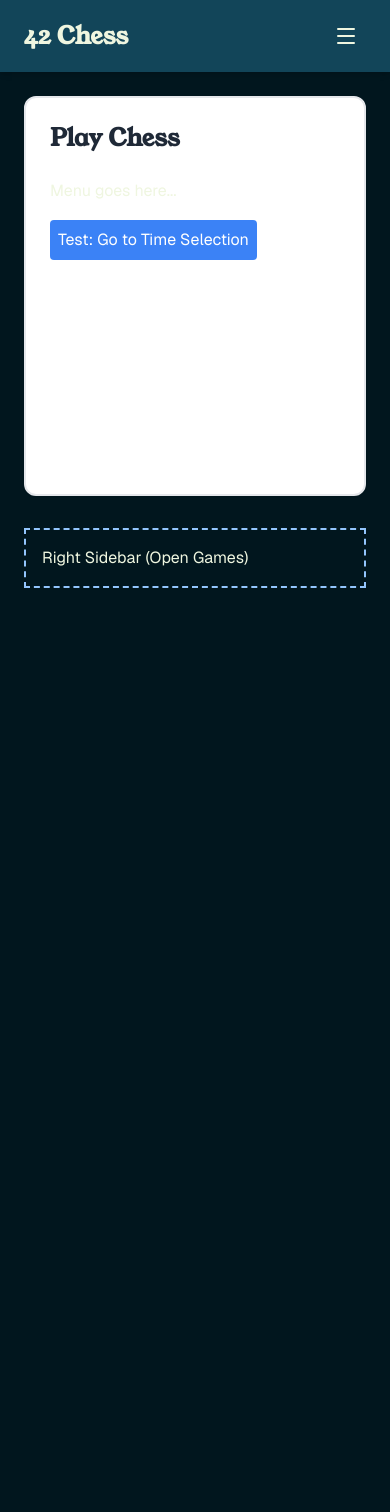
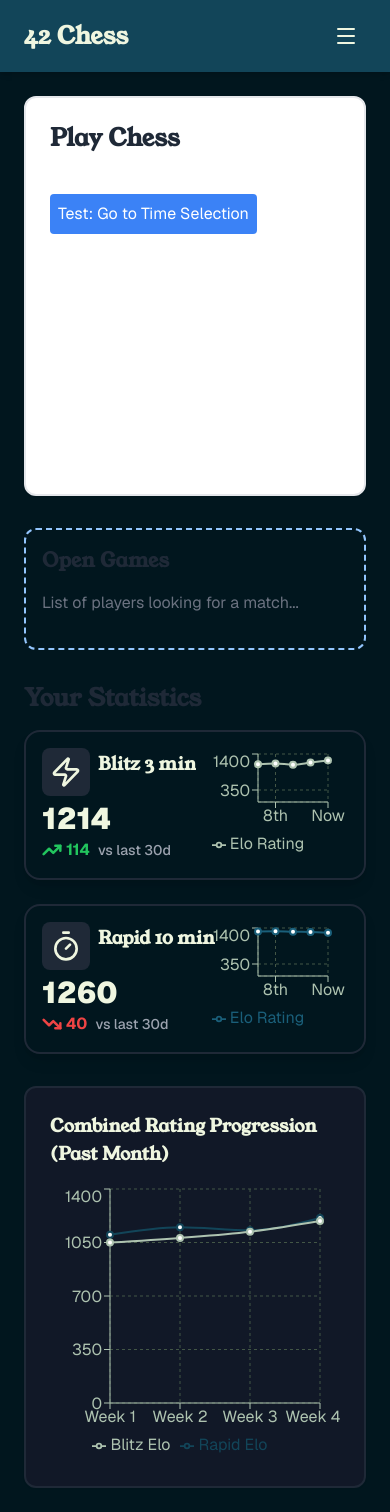
Before and after one commit to LilBoooopp/transcendence, a React (Create React App) app in the folder frontend/: page /dashboard in a window 390 px wide. Before the commit the page ends 844 px from the top, so only its background shows below. Built offline with nearby package versions, Linux system fonts and the light colour scheme; the HTML template or start-up script is replaced by a standard one.

Commit message:
in progress aded first iterations of game mode stats tile and line chart

```diff
--- a/frontend/package.json
+++ b/frontend/package.json
@@ -22,6 +22,7 @@
     "react-icons": "^4.10.0",
     "react-router-dom": "^6.14.0",
     "react-scripts": "^5.0.1",
+    "recharts": "^3.8.0",
     "socket.io-client": "^4.6.0",
     "tailwindcss": "^3.3.0",
     "typescript": "^4.9.5"
--- a/frontend/src/SamplePages/WireframeDashboard.tsx
+++ b/frontend/src/SamplePages/WireframeDashboard.tsx
@@ -1,52 +1,125 @@
-import React, { useState } from 'react'; // 1. Import useState
+import React, { useState } from 'react';
+import { Zap, Timer } from 'lucide-react';
+import { LineChart } from '../components/charts/LineChart';
+import { GameModeStatsCard } from '../components/GameModeStatsCard';
+import themeColors from '../themeColors';
 
+// --- 1. DUMMY DATA ---
+const myRatingData = [
+  { date: 'Week 1', rapid: 1100, blitz: 1050 },
+  { date: 'Week 2', rapid: 1150, blitz: 1080 },
+  { date: 'Week 3', rapid: 1130, blitz: 1120 },
+  { date: 'Week 4', rapid: 1210, blitz: 1190 },
+];
+
+const blitzHistory = [
+  { date: '1st', rating: 1100 },
+  { date: '8th', rating: 1120 },
+  { date: '15th', rating: 1090 },
+  { date: '22nd', rating: 1150 },
+  { date: 'Now', rating: 1214 },
+];
+
+const rapidHistory = [
+  { date: '1st', rating: 1300 },
+  { date: '8th', rating: 1305 },
+  { date: '15th', rating: 1290 },
+  { date: '22nd', rating: 1285 },
+  { date: 'Now', rating: 1260 },
+];
+
+
+const StatsView = () => {
+  return (
+    <div className="flex flex-col gap-6 w-full">
+      {/* Blitz Card */}
+      <GameModeStatsCard
+        title="Blitz 3 min"
+        icon={<Zap size={32} />}
+        currentRating={1214}
+        ratingDelta={+114}
+        chartData={blitzHistory}
+        chartColor={themeColors.accent.DEFAULT}
+      />
+
+      {/* Rapid Card */}
+      <GameModeStatsCard
+        title="Rapid 10 min"
+        icon={<Timer size={32} />}
+        currentRating={1260}
+        ratingDelta={-40}
+        chartData={rapidHistory}
+        chartColor={themeColors.primary.hover}
+      />
+    </div>
+  );
+};
+
+// --- 3. MAIN DASHBOARD COMPONENT ---
 const WireframeDashboard = () => {
-  // 2. STATE: This is our memory.
-  // 'view' is the current value (starts as 'menu').
-  // 'setView' is the function we use to change it.
   const [view, setView] = useState<'menu' | 'time-selection'>('menu');
 
   return (
+    <div className="flex flex-col gap-8">
+
+      {/* TOP SECTION: Play Menu & Open Games */}
       <div className="grid grid-cols-1 lg:grid-cols-3 gap-8">
 
-      {/* LEFT COLUMN: This is the dynamic part that changes! */}
+        {/* LEFT COLUMN: The dynamic play menu */}
         <div className="lg:col-span-2">
           <div className="bg-white p-6 rounded-xl shadow-sm border-2 border-gray-200 min-h-[400px]">
-
-          {/* 3. LOGIC: If view is 'menu', show the Menu. */}
             {view === 'menu' && (
               <div>
                 <h2 className="text-2xl font-bold mb-6 text-gray-800">Play Chess</h2>
-              {/* We will build the Menu buttons here in Step 2 */}
-              <p>Menu goes here...</p>
-              <button onClick={() => setView('time-selection')} className="bg-blue-500 text-white p-2 rounded">
+                <button onClick={() => setView('time-selection')} className="bg-blue-500 text-white p-2 rounded mt-4">
                   Test: Go to Time Selection
                 </button>
               </div>
             )}
 
-          {/* 4. LOGIC: If view is 'time-selection', show the Time Controls. */}
             {view === 'time-selection' && (
               <div>
                 <button onClick={() => setView('menu')} className="text-gray-500 hover:text-black mb-4">
                   ← Back
                 </button>
                 <h2 className="text-2xl font-bold mb-6 text-gray-800">Choose Time Control</h2>
-              {/* We will build the Time buttons here in Step 3 */}
-              <p>Time controls go here...</p>
               </div>
             )}
-
           </div>
         </div>
 
-      {/* RIGHT COLUMN: This stays the same (Open Games) */}
-      <div className="lg:col-span-1 border-2 border-dashed border-blue-300 p-4">
-        Right Sidebar (Open Games)
+        {/* RIGHT COLUMN: Open Games */}
+        <div className="lg:col-span-1 border-2 border-dashed border-blue-300 p-4 rounded-xl">
+          <h3 className="text-xl font-bold text-gray-800 mb-4">Open Games</h3>
+          <p className="text-gray-500">List of players looking for a match...</p>
+        </div>
       </div>
 
+      {/* BOTTOM SECTION: Statistics Dashboard */}
+      <div className="w-full">
+        <h2 className="text-2xl font-bold mb-4 text-gray-800">Your Statistics</h2>
+
+        {/* We just drop our local component right here! */}
+        <StatsView />
+
+        {/* We can also keep the old combined LineChart right below it if you want to see both! */}
+        <div className="bg-gray-900 p-6 rounded-xl shadow-sm border-2 border-gray-800 mt-8">
+          <LineChart
+            title="Combined Rating Progression (Past Month)"
+            data={myRatingData}
+            xAxisKey="date"
+            height={350}
+            series={[
+              { dataKey: 'rapid', name: 'Rapid Elo', color: themeColors.primary.DEFAULT },
+              { dataKey: 'blitz', name: 'Blitz Elo', color: themeColors.accent.DEFAULT }
+            ]}
+          />
+        </div>
+
+      </div>
     </div>
   );
 };
 
+// We only EXPORT the main Dashboard component, so App.tsx can use it.
 export default WireframeDashboard;
--- /dev/null
+++ b/frontend/src/components/GameModeStatsCard.tsx
@@ -0,0 +1,67 @@
+// frontend/src/components/GameModeStatsCard.tsx
+import React from 'react';
+import { LineChart } from './charts/LineChart';
+import { StatTrend } from './StatTrend';
+import themeColors from '../themeColors';
+
+interface GameModeStatsCardProps {
+  title: string;
+  icon: React.ReactNode;
+  currentRating: number;
+  ratingDelta: number;
+  chartData: any[];
+  chartColor?: string;
+}
+
+export const GameModeStatsCard: React.FC<GameModeStatsCardProps> = ({
+  title,
+  icon,
+  currentRating,
+  ratingDelta,
+  chartData,
+  chartColor = themeColors.primary.DEFAULT
+}) => {
+  return (
+    <div className="bg-background-dark border-2 border-gray-800 rounded-2xl p-4 flex flex-row items-center gap-4 shadow-lg w-full">
+
+      {/* Left Column: Icon and Stats */}
+      {/* shrink-0 prevents this column from getting squished by the chart on very small screens */}
+      <div className="flex flex-col justify-center items-start w-[140px] sm:w-1/3 shrink-0">
+
+        {/* Title & Icon */}
+        <div className="flex items-center gap-2 mb-2">
+          {/* Reduced padding from p-3 to p-2 and rounded-xl to rounded-lg */}
+          <div className="text-accent-DEFAULT p-2 bg-gray-800 rounded-lg">
+            {icon}
+          </div>
+          {/* Reduced text size from text-2xl to text-lg */}
+          <h3 className="text-lg font-heading font-bold text-text-default truncate">{title}</h3>
+        </div>
+
+        {/* Rating & Trend */}
+        <div className="flex flex-col items-start">
+          {/* Adjusted to a reasonable size (text-3xl) instead of 5xl */}
+          <span className="text-3xl font-body font-black text-text-default leading-none">
+            {currentRating}
+          </span>
+          {/* Shortened the label slightly so it fits better on narrow mobile screens */}
+          <StatTrend delta={ratingDelta} label="vs last 30d" />
+        </div>
+      </div>
+
+      {/* Right Column: The Line Chart */}
+      {/* Removed the large min-h-[220px] and forced a much shorter height (h-28 = 112px) */}
+      <div className="flex-grow w-full h-28">
+        <LineChart
+          data={chartData}
+          xAxisKey="date"
+          height="100%"
+          series={[
+            { dataKey: 'rating', name: 'Elo Rating', color: chartColor }
+          ]}
+        />
+      </div>
+
+    </div>
+  );
+};
--- /dev/null
+++ b/frontend/src/components/StatTrend.tsx
@@ -0,0 +1,36 @@
+// frontend/src/components/StatTrend.tsx
+import React from 'react';
+import { TrendingUp, TrendingDown, Minus } from 'lucide-react';
+
+interface StatTrendProps {
+  delta: number;      // The change in value (e.g., 24, -12, 0)
+  label?: string;     // Optional text to show next to it (e.g., "this week")
+}
+
+export const StatTrend: React.FC<StatTrendProps> = ({ delta, label }) => {
+  const isPositive = delta > 0;
+  const isNegative = delta < 0;
+
+  // Set default colors (Neutral)
+  let colorClass = 'text-gray-500';
+  let Icon = Minus;
+
+  // Change based on the delta value
+  if (isPositive) {
+    colorClass = 'text-green-500'; // Or use your themeColors.accent.DEFAULT
+    Icon = TrendingUp;
+  } else if (isNegative) {
+    colorClass = 'text-red-500';
+    Icon = TrendingDown;
+  }
+
+  return (
+    <div className="flex items-center gap-2 mt-1">
+      <div className={`flex items-center gap-1 font-bold ${colorClass}`}>
+        <Icon size={20} strokeWidth={3} />
+        <span>{Math.abs(delta)}</span> {/* Math.abs hides the minus sign so the arrow does the talking */}
+      </div>
+      {label && <span className="text-gray-400 text-sm font-medium">{label}</span>}
+    </div>
+  );
+};
--- /dev/null
+++ b/frontend/src/components/charts/LineChart.tsx
@@ -0,0 +1,56 @@
+// frontend/src/components/charts/LineChart.tsx
+import React from 'react';
+import {
+  LineChart as RechartsLineChart,
+  Line, XAxis, YAxis, CartesianGrid, Tooltip, Legend, ResponsiveContainer,
+} from 'recharts';
+import { BaseChartProps } from './types';
+import themeColors from '../../themeColors'; // Adjust path if needed
+
+export const LineChart: React.FC<BaseChartProps> = ({
+  data, xAxisKey, series, height = 300, title
+}) => {
+
+  return (
+    <div className="w-full flex flex-col" style={{ height }}>
+      {/* Used your Tailwind class text-text-default here */}
+      {title && <h3 className="text-lg font-semibold text-text-default mb-4">{title}</h3>}
+
+      <ResponsiveContainer width="100%" height="100%">
+        <RechartsLineChart data={data} margin={{ top: 5, right: 20, left: 0, bottom: 5 }}>
+
+          {/* Grid styled with your Secondary CD color */}
+          <CartesianGrid strokeDasharray="3 3" stroke={themeColors.secondary.DEFAULT} />
+
+          {/* Axes styled with your Accent CD color */}
+          <XAxis dataKey={xAxisKey} stroke={themeColors.accent.DEFAULT} />
+          <YAxis stroke={themeColors.accent.DEFAULT} />
+
+          {/* Tooltip styled with your specific Dark Mode Backgrounds */}
+          <Tooltip
+            contentStyle={{
+              backgroundColor: themeColors.background.dark,
+              borderColor: themeColors.primary.DEFAULT,
+              color: themeColors.text.default
+            }}
+            itemStyle={{ color: themeColors.text.default }}
+          />
+          <Legend />
+
+          {/* Lines mapping to your Primary colors as defaults */}
+          {series.map((s, index) => (
+            <Line
+              key={index}
+              type="monotone"
+              dataKey={s.dataKey}
+              name={s.name || s.dataKey}
+              stroke={s.color || themeColors.primary.DEFAULT}
+              strokeWidth={2}
+              activeDot={{ r: 8 }}
+            />
+          ))}
+        </RechartsLineChart>
+      </ResponsiveContainer>
+    </div>
+  );
+};
--- /dev/null
+++ b/frontend/src/components/charts/types.ts
@@ -0,0 +1,15 @@
+export interface ChartData {
+	[key: string]: string | number;
+}
+
+export interface BaseChartProps {
+	data: ChartData[];
+	xAxisKey: string;
+	series: {
+		dataKey: string;
+		color?: string;
+		name?: string;
+	}[];
+	height?: number | string;
+	title?: string;
+}
--- /dev/null
+++ b/frontend/src/themeColors.js
@@ -0,0 +1,28 @@
+// frontend/src/themeColors.js
+
+module.exports = {
+  // Chess board colors
+  'board-light': '#f0d9b5',
+  'board-dark': '#b58863',
+
+  background: {
+    light: '#eff6e0', // Light mode bg
+    dark: '#01161e',  // Dark mode bg
+  },
+  text: {
+    default: '#eff6e0', // Light text (for dark backgrounds/buttons)
+    dark: '#01161e',    // Dark text (for light backgrounds)
+  },
+  primary: {
+    DEFAULT: '#124559',
+    hover: '#1a5f7a',
+  },
+  secondary: {
+    DEFAULT: '#435646',
+    hover: '#566e5a',
+  },
+  accent: {
+    DEFAULT: '#AEC3B0',
+    hover: '#c4d6c6',
+  }
+};
--- a/frontend/tailwind.config.js
+++ b/frontend/tailwind.config.js
@@ -1,3 +1,6 @@
+// frontend/tailwind.config.js
+const themeColors = require('./src/themeColors');
+
 /**@type {import('tailwindcss').Config} */
 module.exports = {
   darkMode: 'class',
@@ -6,32 +9,7 @@ module.exports = {
   ],
   theme: {
     extend: {
-      colors: {
-        // Chess board colors
-        'board-light': '#f0d9b5',
-        'board-dark': '#b58863',
-
-		background: {
-			light: '#eff6e0', // Light mode bg
-			dark: '#01161e',  // Dark mode bg
-		},
-		text: {
-			default: '#eff6e0', // Light text (for dark backgrounds/buttons)
-			dark: '#01161e',    // Dark text (for light backgrounds)
-		},
-		primary: {
-			DEFAULT: '#124559',
-			hover: '#1a5f7a',
-		},
-		secondary: {
-			DEFAULT: '#435646',
-			hover: '#566e5a',
-		},
-		accent: {
-			DEFAULT: '#AEC3B0',
-			hover: '#c4d6c6',
-		}
-		},
+      colors: themeColors, // <-- Inject your centralized colors here
       fontFamily: {
         heading: ['"Young Serif"', 'serif'],
         body: ['"Geist"', 'sans-serif'],
```
Also changed, not shown: 1 other file (tests, documents, lock files or other folders). Lines whose indentation alone changed are shown as unchanged.
